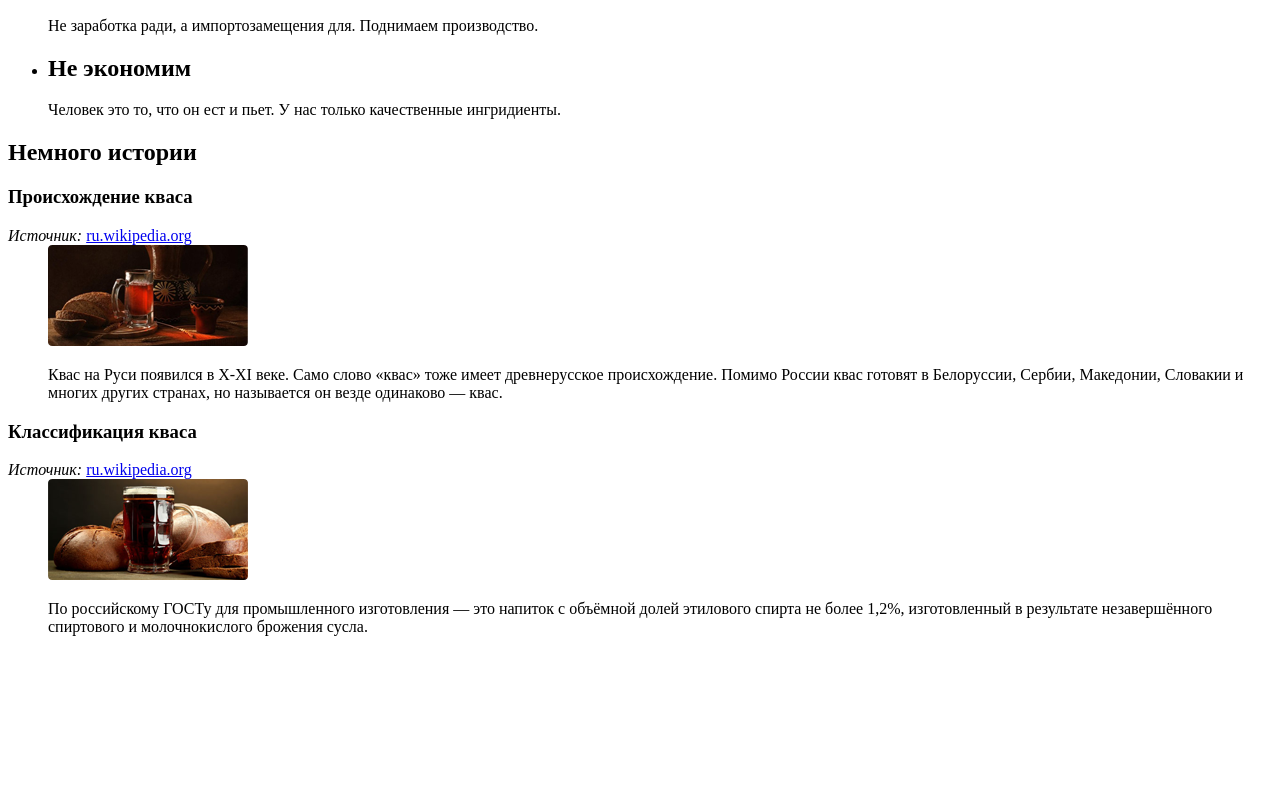
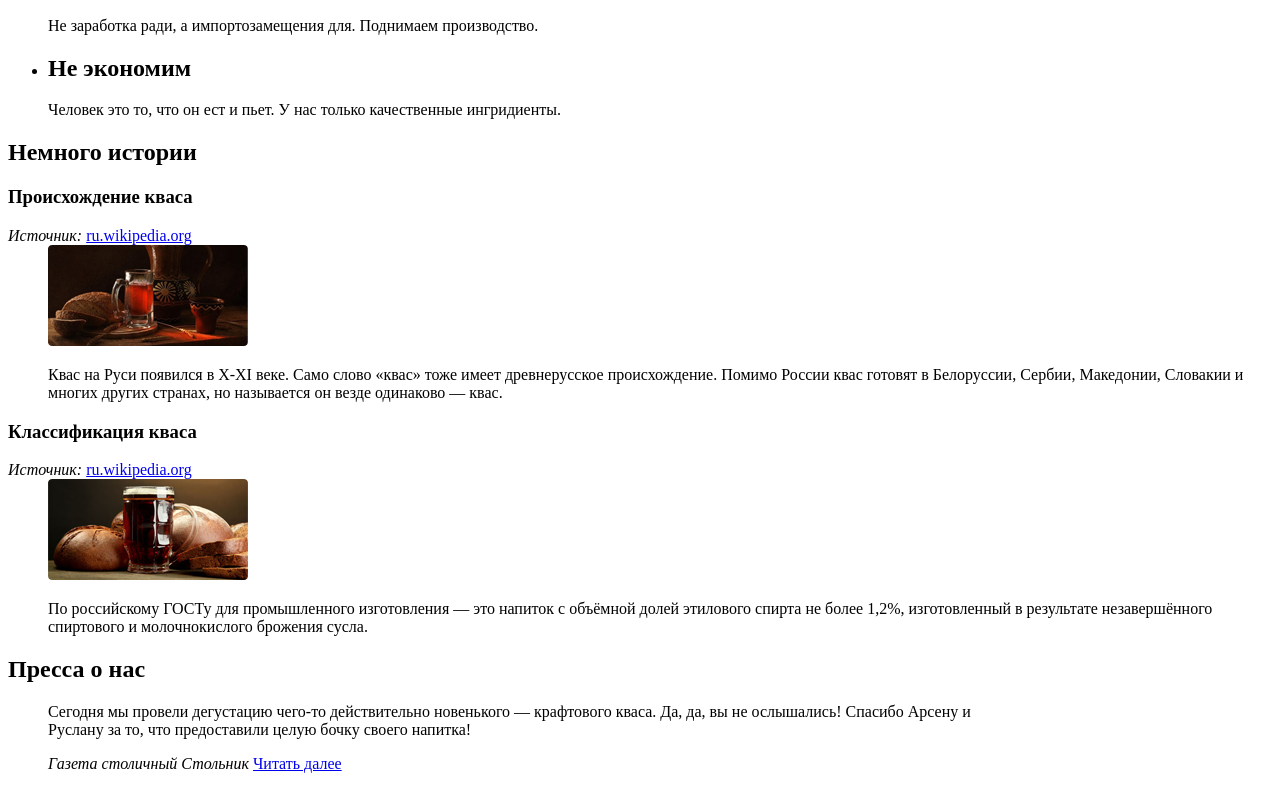
Before and after one commit to Komnatnaya/site, a plain HTML site: page index.html in a window 1280 px wide. Shown: the part 1784-2573 px from the top of the page. Before the commit the page ends 2436 px from the top, so only its background shows below. Drawn offline with Linux system fonts and the light colour scheme.

Commit message:
пятый

```diff
--- a/index.html
+++ b/index.html
@@ -105,6 +105,17 @@
                 </dd>
             </dl>
         </div>
+        <div class="press">
+            <dl>
+                <dt>
+                    <h2>Пресса о нас</h2>
+                </dt>
+                <dd>
+                    <p>Сегодня мы провели дегустацию чего-то действительно новенького &mdash; крафтового кваса. Да, да, вы не ослышались! Спасибо Арсену и<br> Руслану за то, что предоставили целую бочку своего напитка!</p>
+                    <span><i>Газета столичный Стольник </i></span><a href="#">Читать далее</a>
+                </dd>
+            </dl>
+        </div>
         <footer>
         </footer>
     </body>
```
